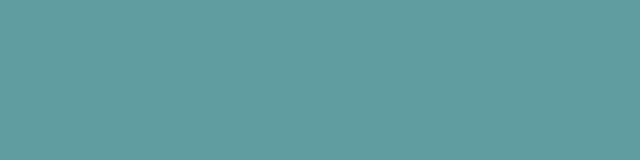
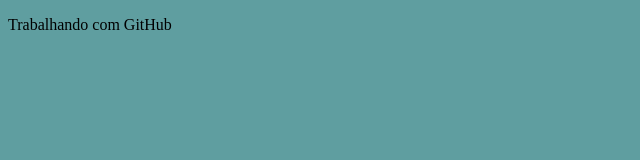
Before and after one commit to Victorr02/new-site, a plain HTML site: page index.html in a window 1280 px wide. Shown: the whole page, without its empty margins (0-640 px from the left). Drawn offline with Linux system fonts and the light colour scheme.

Commit message:
Incluindo texto

```diff
--- a/index.html
+++ b/index.html
@@ -11,6 +11,6 @@
     </style>
 </head>
 <body>
-
+    <p>Trabalhando com GitHub</p>
 </body>
 </html>
```
